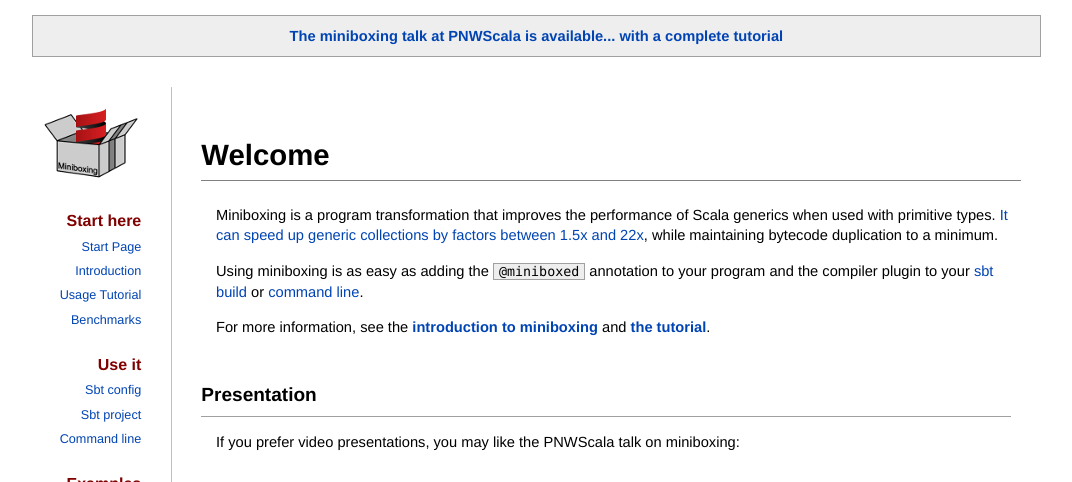
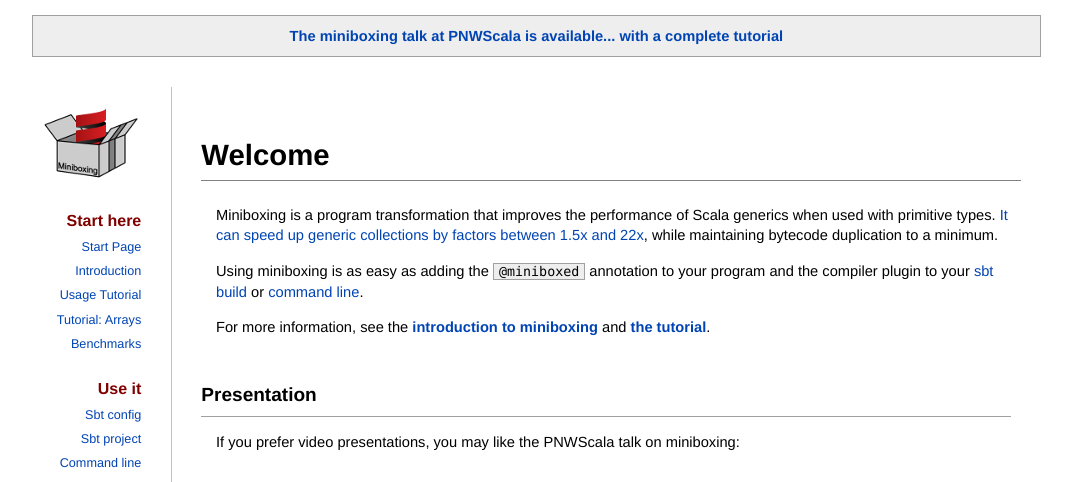
Before and after one commit to miniboxing/miniboxing.github.io, a Jekyll site: the page built from index.md, in a window 1280 px wide, cut to the strip 0-482 px from the top of the page. Shown: the whole strip, without its empty margins (111-1183 px from the left). Built offline with Jekyll 4.4.1, drawn with Linux system fonts in a browser that asks for light colours; nearby versions of some CDN libraries.

Commit message:
Update default.html

```diff
--- a/_layouts/default.html
+++ b/_layouts/default.html
@@ -49,7 +49,7 @@
               <li><a href='/index.html'>Start Page</a></li>
               <li><a href='/intro.html'>Introduction</a></li>
               <li><a href='/tutorial.html'>Usage Tutorial</a></li>
-              <!--<li><a href='/arrays.html'>Tutorial: Arrays</a></li>-->
+              <li><a href='/arrays.html'>Tutorial: Arrays</a></li>
               <li><a href='/benchmarks.html'>Benchmarks</a></li>
             </ol>
           </li>
```
